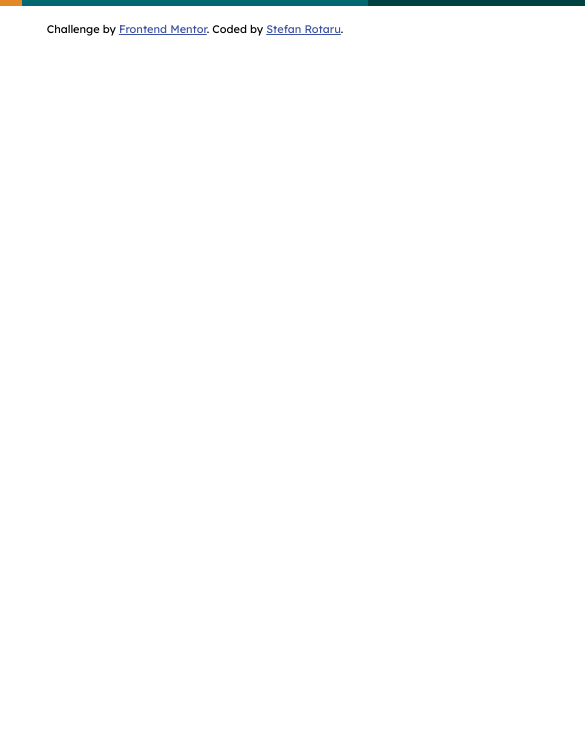
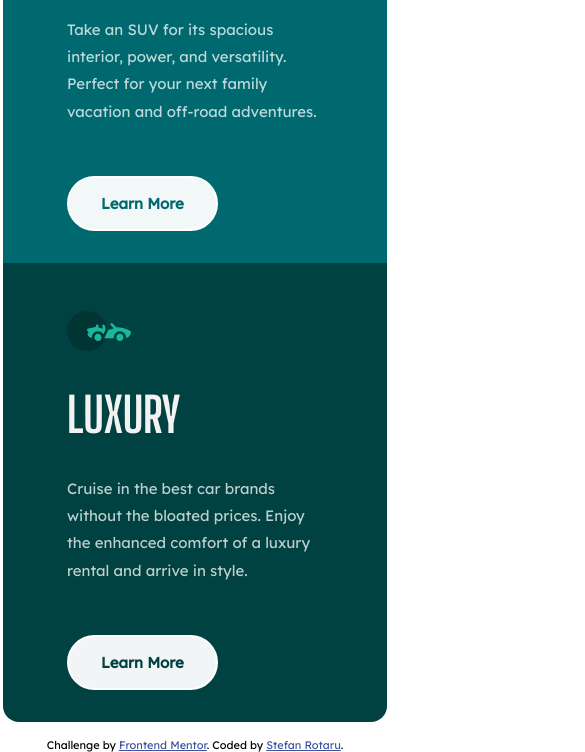
Before and after one commit to stefrotaru/3-column-preview-card-component, a plain HTML site: page index.html in a window 390 px wide. Shown: the part 655-1407 px from the top of the page, 585 px wide, since content can reach past the window. Before the commit the page ends 844 px from the top, so only its background shows below. Drawn offline with Linux system fonts and the light colour scheme.

Commit message:
added a couple more media queries for other breakpoints

```diff
--- a/styles/style.css
+++ b/styles/style.css
@@ -79,13 +79,13 @@ body {
     font-weight: 500;
 }
 
-@media only screen and (max-width: 375px) {
+@media only screen and (max-width: 1045px) {
     body {
         height: auto;
     }
 
     .grid {
-        width: 22rem;
+        width: 30rem;
         display: block;
     }
 
@@ -98,6 +98,24 @@ body {
     }
 }
 
+@media only screen and (max-width: 500px) {
+    .grid {
+        width: 26rem;
+    }
+}
+
+@media only screen and (max-width: 435px) {
+    .grid {
+        width: 24rem;
+    }
+}
+
+@media only screen and (max-width: 375px) {
+    .grid {
+        width: 22rem;
+    }
+}
+
 /* Given footer */
 .attribution { color: black; padding-top: 1rem; font-size: 11px; text-align: center; }
 .attribution a { color: hsl(228, 45%, 44%); }
```
